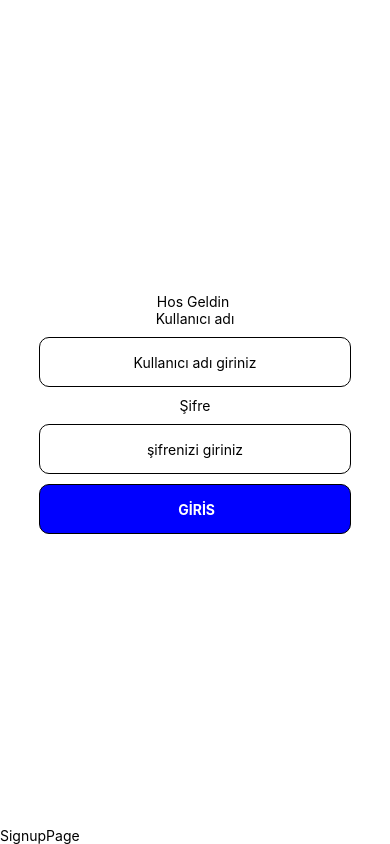
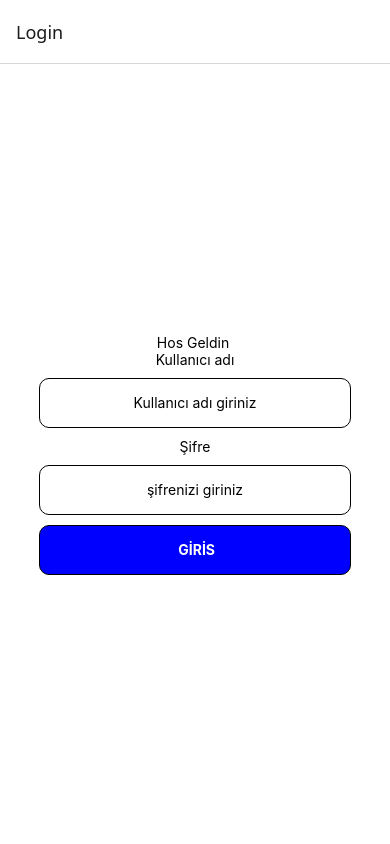
Before and after one commit to Burhn123/mypedigre, a React Native app: screen / in a window 390 px wide. Built offline with nearby package versions, Linux system fonts and the light colour scheme.

Commit message:
Update App.js

```diff
--- a/App.js
+++ b/App.js
@@ -1,18 +1,28 @@
-import React from 'react';
-
+import { StyleSheet, Text, View } from 'react-native'
+import React from 'react'
 import LoginPage from './src/screens/LoginPage'
 import SignupPage from './src/screens/SignupPage'
 import {NavigationContainer} from '@react-navigation/native';
+import {createNativeStackNavigator} from '@react-navigation/native-stack';
 
+const Stack = createNativeStackNavigator();
 
 const App = () => {
   return (
+
     <NavigationContainer>
-      <LoginPage />
-      <SignupPage />
+      <Stack.Navigator>
 
+        <Stack.Screen name='Login' component={LoginPage}/>
+
+        <Stack.Screen name='SigupPage'component={SignupPage}/>
+
+      </Stack.Navigator>
     </NavigationContainer>
+
   )
 }
 
-export default App;
+export default App
+
+const styles = StyleSheet.create({})
```
